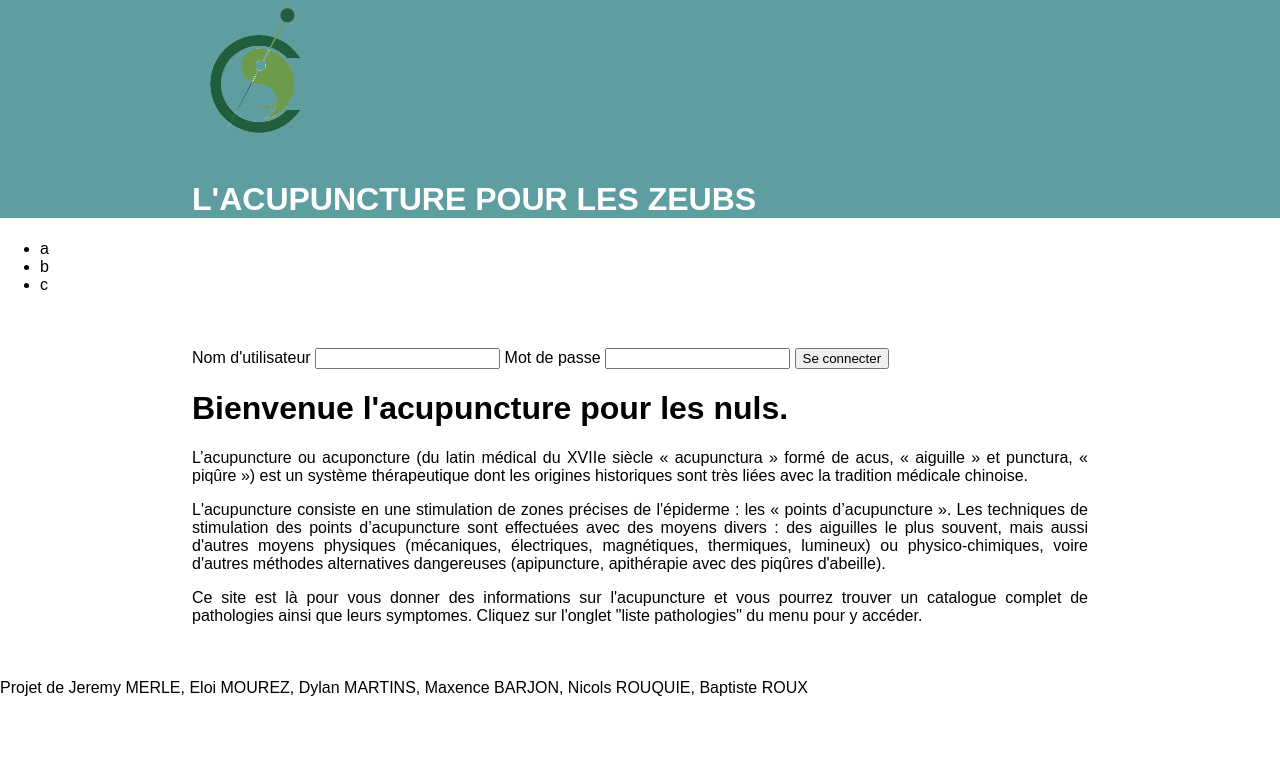
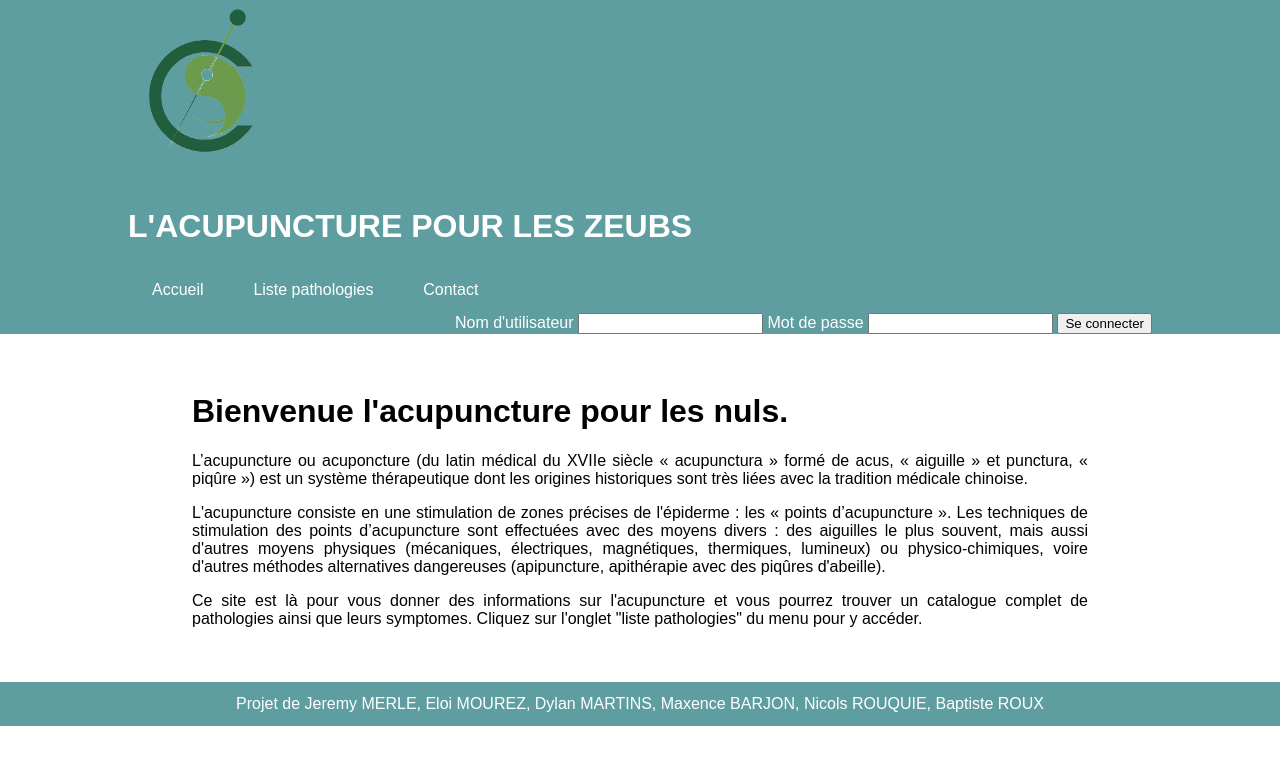
Before and after one commit to dmartins06/Projet-TLI, a PHP site: page /index.php in a window 1280 px wide. Shown: the top 765 px of the page. Run offline with PHP 8.4, Linux system fonts and the light colour scheme; data that the repository does not hold is empty.

Commit message:
Mise en forme du menu nav

```diff
--- a/app/pages/base.html
+++ b/app/pages/base.html
@@ -9,7 +9,6 @@
   <body>
     {include file='header.tpl'}
 
-    {include file='nav.tpl'}
 
     <div class="content">
       {block name=content}{/block}
--- a/app/pages/home.php
+++ b/app/pages/home.php
@@ -2,12 +2,6 @@
 {block name=content}
 
 {$smarty.session.username}
-
-{if $smarty.session.username}
-  <a href="/deconnexion">Déconnexion</a>
-{else}
-  {include file='login.tpl'}
-{/if}
 
 <h1>
     Bienvenue l'acupuncture pour les nuls.
--- a/app/pages/template/header.tpl
+++ b/app/pages/template/header.tpl
@@ -1,6 +1,19 @@
-<header class="header">
+<header>
    <img height="15%" width="15%" alt="website logo" src="public/images/logo.png">
   <h1>
        L'ACUPUNCTURE POUR LES ZEUBS
    </h1>
+    <nav>
+        <ul>
+            <li><a href="base.html">&nbsp; Accueil &nbsp;</a></li>
+            <li><a href="base.html">&nbsp; Liste pathologies &nbsp;</a></li>
+            <li><a href="base.html">&nbsp; Contact &nbsp;</a></li>
+            <li id="loginForm">
+                {if $smarty.session.username}
+                    <a href="/deconnexion">Déconnexion</a>
+                {else}
+                    {include file='login.tpl'}
+                {/if}</li>
+        </ul>
+    </nav>
 </header>
--- a/app/pages/template/nav.tpl
+++ /dev/null
@@ -1,7 +0,0 @@
-<nav>
-  <ul>
-    <li>a</li>
-    <li>b</li>
-    <li>c</li>
-  </ul>
-</nav>
--- a/app/public/style/style.css
+++ b/app/public/style/style.css
@@ -7,11 +7,11 @@ html, body {
     height: 100%;
 }
 
-.header {
+header {
     background-color: cadetblue;
     color: white;
-    padding-left: 15%;
-    padding-right: 15%;
+    padding-left: 10%;
+    padding-right: 10%;
     position: relative;
 }
 
@@ -19,20 +19,12 @@ html, body {
     position: relative;
 }
 
-.menuoptions {
-    background-color: cadetblue;
-    color: white;
-    font-size: 2em;
-    padding-left: 15%;
-    padding-right: 15%;
-}
-
 .content {
     padding-left: 15%;
     padding-right: 15%;
 }
 
-.footer {
+footer {
     background-color: cadetblue;
     color: white;
     padding-left: 15%;
@@ -51,23 +43,35 @@ html, body {
     vertical-align: middle;
 }
 
-.menuitem>a {
-    color: white;
-    text-decoration: none;
-}
-
-.menuitem>a:hover {
-    background-color: white;
-    color: cadetblue;
-    border-top-left-radius: 15px;
-    border-top-right-radius: 15px;
-}
-
-.menuitem>form {
-    float: right;
-}
-
 .content {
     padding-top: 3%;
     padding-bottom: 3%;
 }
+
+ul {
+    list-style-type: none;
+    margin: 0;
+    padding: 0;
+    overflow: hidden;
+    background-color: cadetblue;
+}
+
+li {
+    float: left;
+}
+
+li a {
+    display: block;
+    color: white;
+    text-align: center;
+    padding: 14px 16px;
+    text-decoration: none;
+}
+li a:hover {
+    background-color: white;
+    color: cadetblue;
+}
+
+#loginForm {
+    float: right;
+}
```
